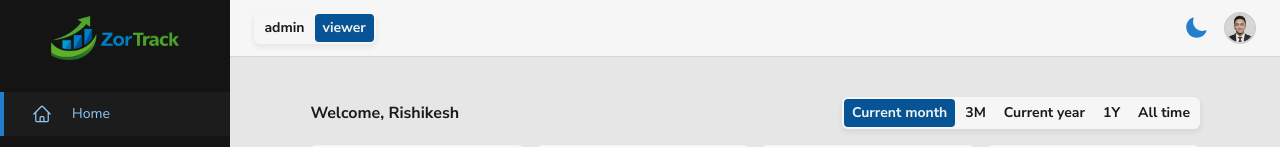
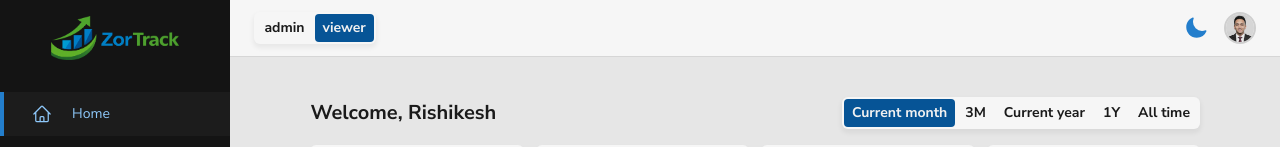
Before and after one commit to rishikesh-negi/fintracker-dashboard, a React (Vite) app: page /dashboard in a window 1280 px wide. Shown: the top 147 px of the page. Built offline with nearby package versions, Linux system fonts and the light colour scheme.

Commit message:
Made welcome message text size responsive

```diff
--- a/src/pages/Dashboard.tsx
+++ b/src/pages/Dashboard.tsx
@@ -20,7 +20,7 @@ export default function Dashboard() {
     <>
       <section className="w-full h-full flex flex-col gap-4">
         <div className="w-full flex items-center justify-between">
-          <p className="hidden md:inline w-fit text-md text-nowrap font-bold">
+          <p className="hidden md:inline w-fit text-md lg:text-lg xl:text-xl 2xl:text-2xl text-nowrap font-bold">
             Welcome, {accountHolderName}
           </p>
           <DashboardFilter />
```
